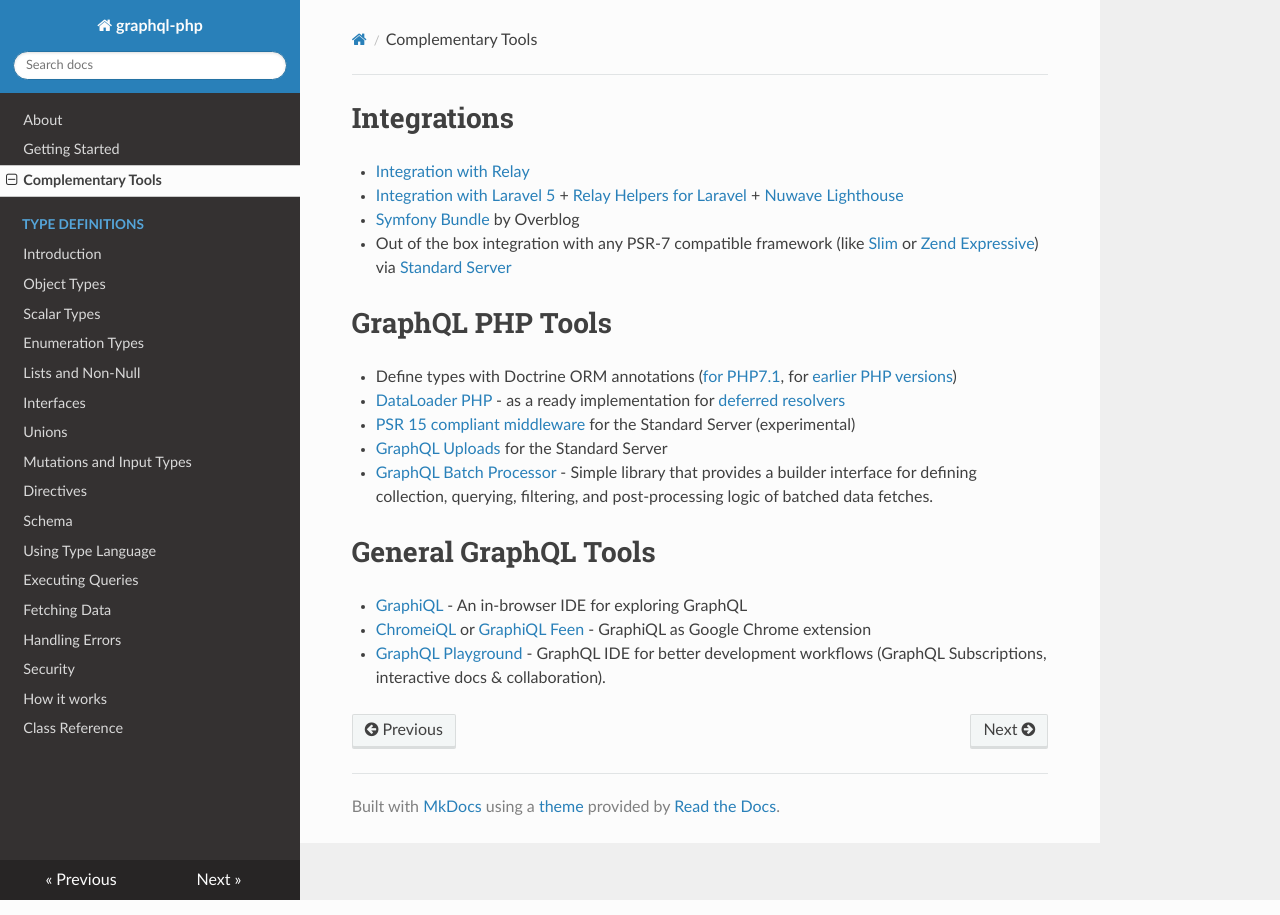
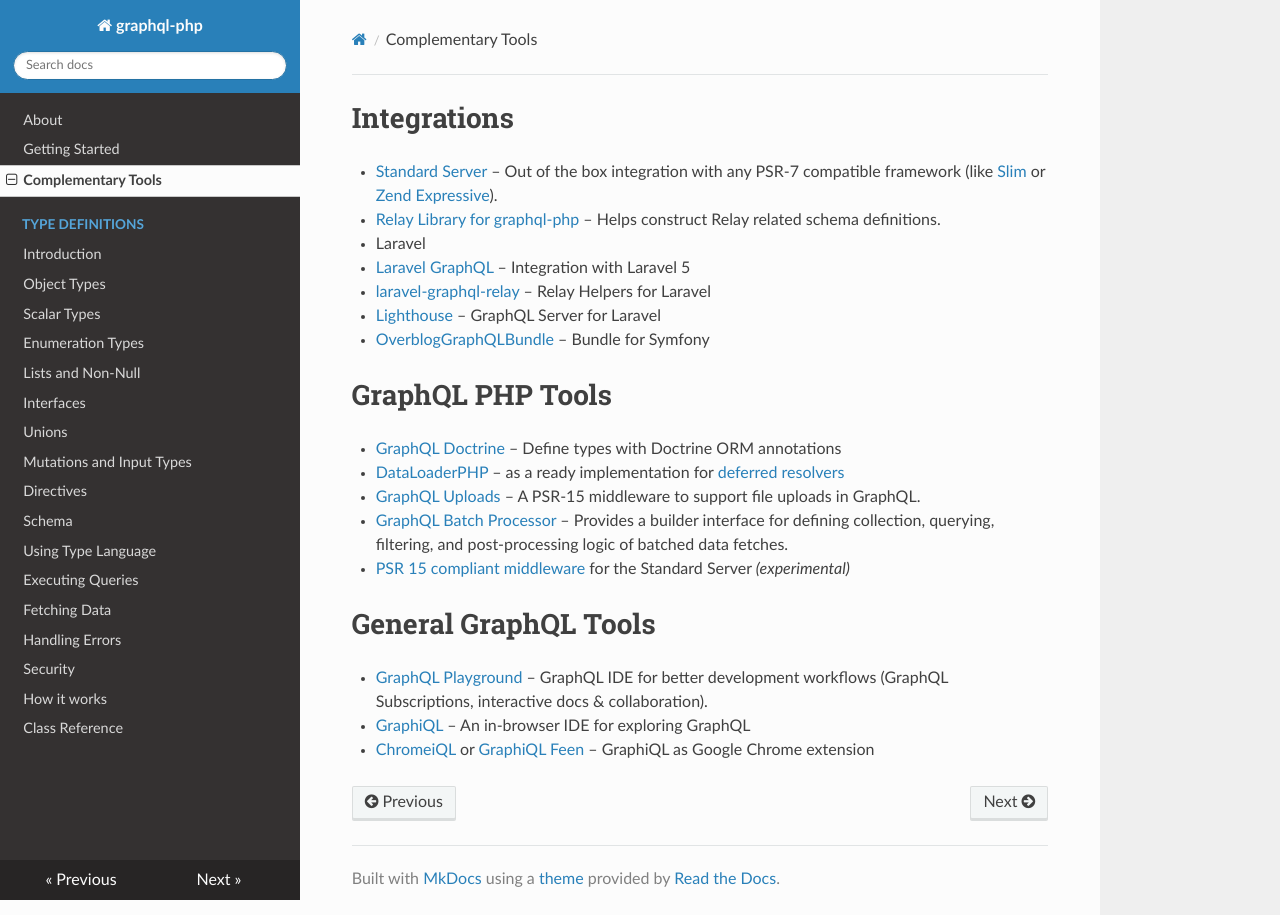
Before and after one commit to webonyx/graphql-php, an MkDocs documentation site: the page built from docs/complementary-tools.md, in a window 1280 px wide. Built offline with MkDocs 1.6.1, drawn with Linux system fonts in a browser that asks for light colours; nearby versions of some CDN libraries; old or Windows-style settings are respelled for this version of MkDocs.

Commit message:
Clean complementary tools

```diff
--- a/docs/complementary-tools.md
+++ b/docs/complementary-tools.md
@@ -1,22 +1,25 @@
 # Integrations
 
-* [Integration with Relay](https://github.com/ivome/graphql-relay-php)
-* [Integration with Laravel 5](https://github.com/Folkloreatelier/laravel-graphql) + [Relay Helpers for Laravel](https://github.com/nuwave/laravel-graphql-relay) + [Nuwave Lighthouse](https://github.com/nuwave/lighthouse)
-* [Symfony Bundle](https://github.com/overblog/GraphQLBundle) by Overblog
-* Out of the box integration with any PSR-7 compatible framework (like [Slim](http://slimframework.com) or [Zend Expressive](http://zendframework.github.io/zend-expressive/)) via [Standard Server](executing-queries.md/#using-server)
+* [Standard Server](executing-queries.md/#using-server) – Out of the box integration with any PSR-7 compatible framework (like [Slim](http://slimframework.com) or [Zend Expressive](http://zendframework.github.io/zend-expressive/)).
+* [Relay Library for graphql-php](https://github.com/ivome/graphql-relay-php) – Helps construct Relay related schema definitions.
+* Laravel
+  - [Laravel GraphQL](https://github.com/Folkloreatelier/laravel-graphql) – Integration with Laravel 5
+  - [laravel-graphql-relay](https://github.com/nuwave/laravel-graphql-relay) – Relay Helpers for Laravel
+  - [Lighthouse](https://github.com/nuwave/lighthouse) – GraphQL Server for Laravel
+* [OverblogGraphQLBundle](https://github.com/overblog/GraphQLBundle) – Bundle for Symfony
 
 # GraphQL PHP Tools
 
-* Define types with Doctrine ORM annotations ([for PHP7.1](https://github.com/Ecodev/graphql-doctrine), for [earlier PHP versions](https://github.com/rahuljayaraman/doctrine-graphql))
-* [DataLoader PHP](https://github.com/overblog/dataloader-php) - as a ready implementation for [deferred resolvers](data-fetching.md#solving-n1-problem)
-* [PSR 15 compliant middleware](https://github.com/phps-cans/psr7-middleware-graphql) for the Standard Server (experimental)
-* [GraphQL Uploads](https://github.com/Ecodev/graphql-upload) for the Standard Server
-* [GraphQL Batch Processor](https://github.com/vasily-kartashov/graphql-batch-processing) - Simple library that provides a builder interface for defining collection, querying, filtering, and post-processing logic of batched data fetches.
+* [GraphQL Doctrine](https://github.com/Ecodev/graphql-doctrine) – Define types with Doctrine ORM annotations
+* [DataLoaderPHP](https://github.com/overblog/dataloader-php) – as a ready implementation for [deferred resolvers](data-fetching.md#solving-n1-problem)
+* [GraphQL Uploads](https://github.com/Ecodev/graphql-upload) – A PSR-15 middleware to support file uploads in GraphQL.
+* [GraphQL Batch Processor](https://github.com/vasily-kartashov/graphql-batch-processing) – Provides a builder interface for defining collection, querying, filtering, and post-processing logic of batched data fetches.
+* [PSR 15 compliant middleware](https://github.com/phps-cans/psr7-middleware-graphql) for the Standard Server _(experimental)_
 
 # General GraphQL Tools
 
-* [GraphiQL](https://github.com/graphql/graphiql) - An in-browser IDE for exploring GraphQL
+* [GraphQL Playground](https://github.com/prismagraphql/graphql-playground) – GraphQL IDE for better development workflows (GraphQL Subscriptions, interactive docs & collaboration).
+* [GraphiQL](https://github.com/graphql/graphiql) – An in-browser IDE for exploring GraphQL
 * [ChromeiQL](https://chrome.google.com/webstore/detail/chromeiql/fkkiamalmpiidkljmicmjfbieiclmeij)
-  or [GraphiQL Feen](https://chrome.google.com/webstore/detail/graphiql-feen/mcbfdonlkfpbfdpimkjilhdneikhfklp) -
+  or [GraphiQL Feen](https://chrome.google.com/webstore/detail/graphiql-feen/mcbfdonlkfpbfdpimkjilhdneikhfklp) –
   GraphiQL as Google Chrome extension
-* [GraphQL Playground](https://github.com/prismagraphql/graphql-playground) - GraphQL IDE for better development workflows (GraphQL Subscriptions, interactive docs & collaboration).
```
